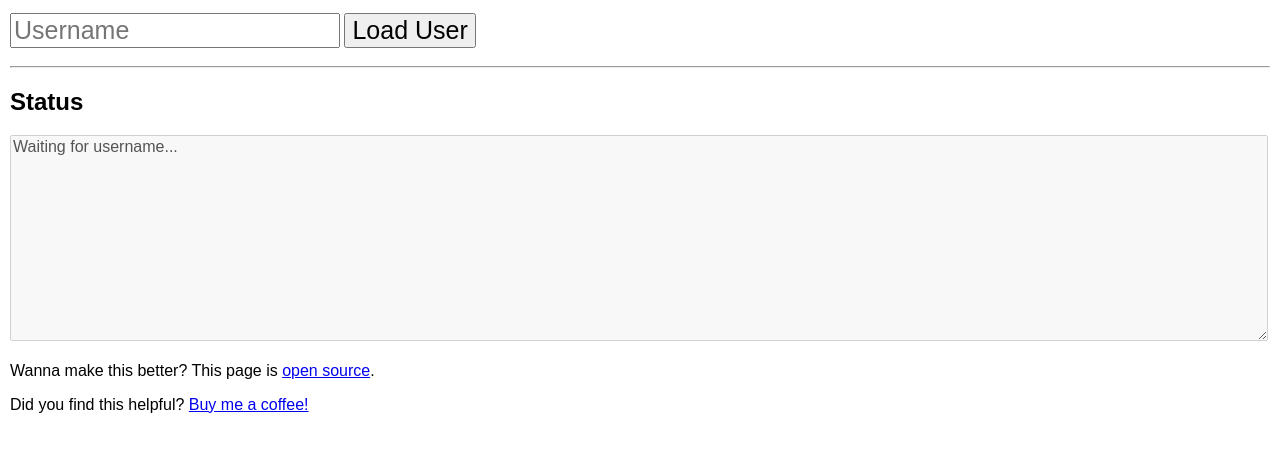
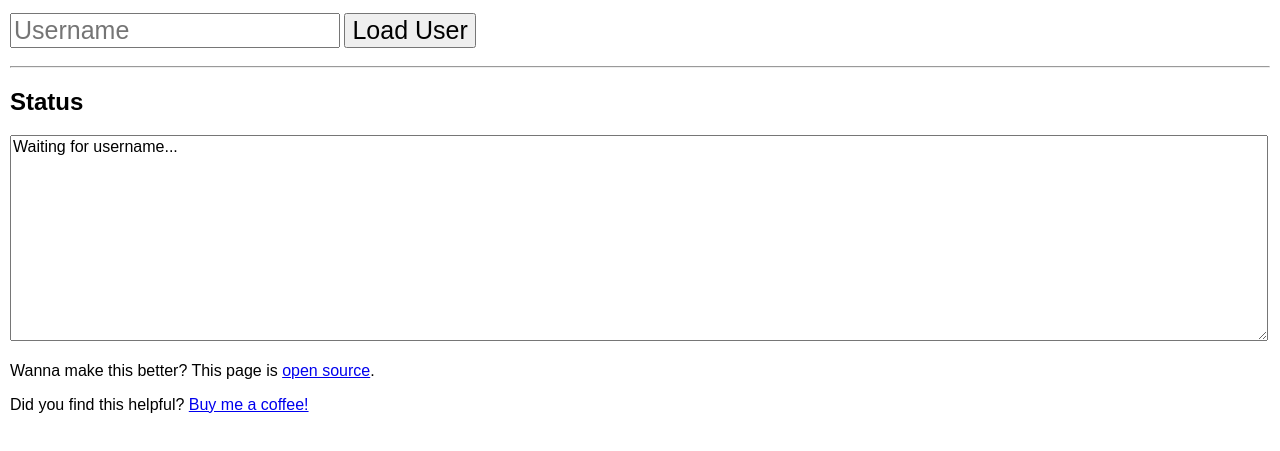
Before and after one commit to jkingsman/chess-downloader, a plain HTML site: page index.html in a window 1280 px wide. Shown: the part 111-562 px from the top of the page. Drawn offline with nearby package versions, Linux system fonts and the light colour scheme.

Commit message:
Updated text area to use ascii linebreak and changed to readonly, not disabled

```diff
--- a/index.html
+++ b/index.html
@@ -63,8 +63,8 @@
 
     <hr />
     <h2>Status</h2>
-    <textarea disabled id="status">Waiting for username...
-</textarea>
+    <textarea readonly="" id="status">Waiting for username... &#013;&#010;</textarea>
+
 
     <p>Wanna make this better? This page is <a href="https://github.com/jkingsman/chess-downloader">open source</a>.</p>
     <p>Did you find this helpful? <a href="https://ko-fi.com/jackkingsman">Buy me a coffee!</a></p>
```
